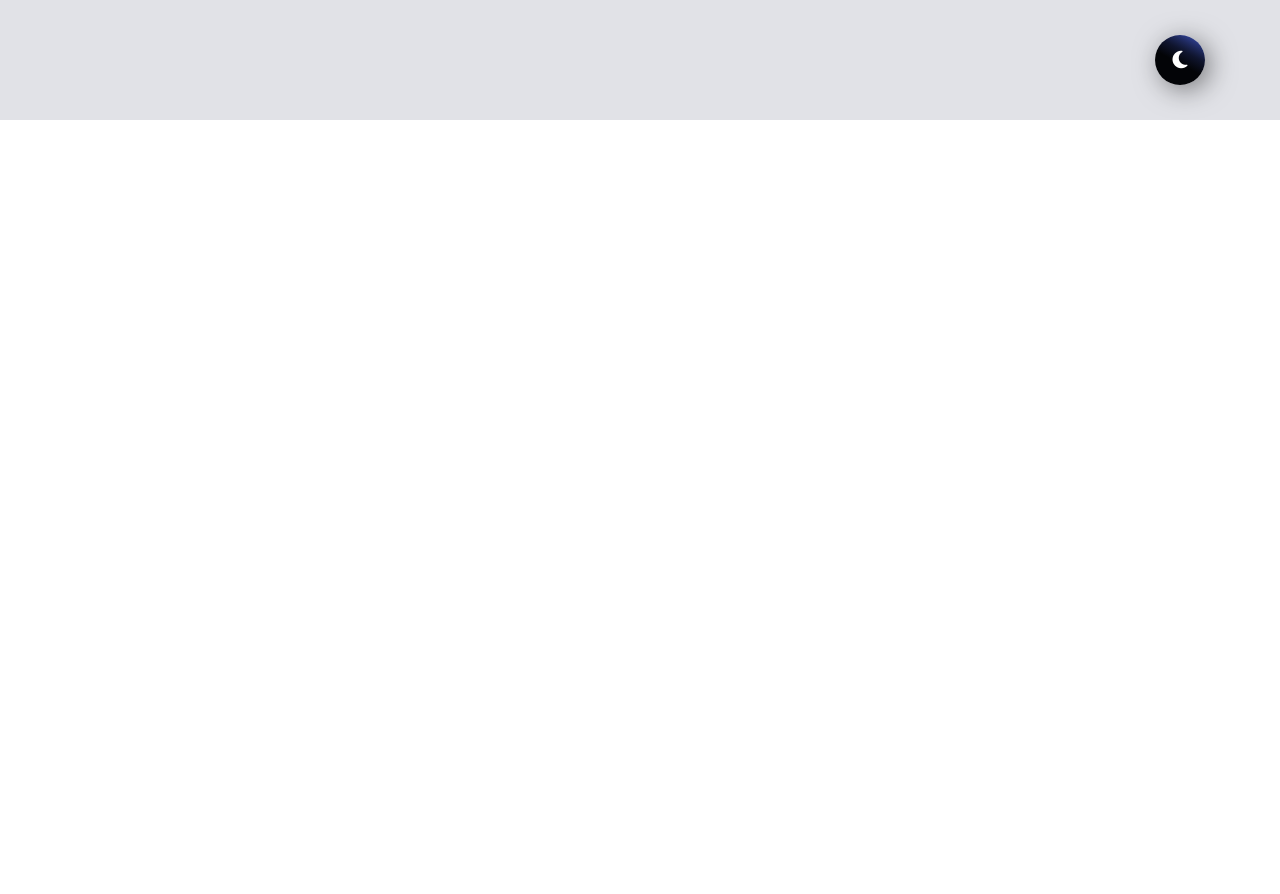
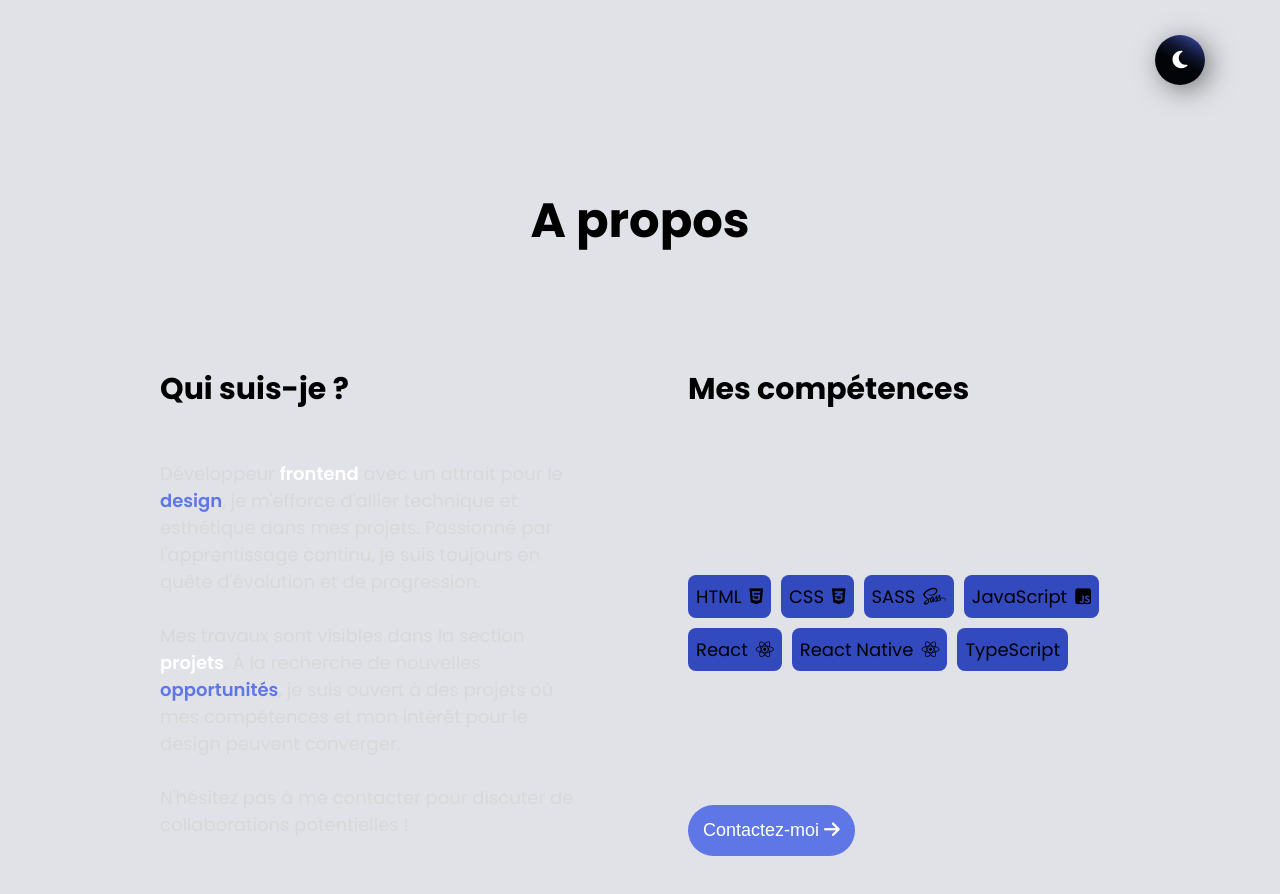
Before and after one commit to AlexDsv/Portfolio2, a React (Create React App) app: page / in a window 1280 px wide. Shown: the part 680-1574 px from the top of the page. Before the commit the page ends 800 px from the top, so only its background shows below. Built offline with nearby package versions, Linux system fonts and the light colour scheme.

Commit message:
about section done

```diff
--- a/src/App.js
+++ b/src/App.js
@@ -1,9 +1,10 @@
 import logo from "./logo.svg";
 import "./App.css";
-import Home from "./pages/Home";
 import NavBar from "./components/NavBar";
 import Sidebar from "./components/Sidebar";
 import { useState } from "react";
+import About from "./pages/About";
+import Home from "./pages/Home";
 
 function App() {
   const [darkMode, setDarkMode] = useState(false);
@@ -16,6 +17,7 @@ function App() {
       <NavBar />
       <Sidebar />
       <Home />
+      <About />
       <button
         onClick={toggleMode}
         className={
--- /dev/null
+++ b/src/pages/About.jsx
@@ -0,0 +1,63 @@
+import React from "react";
+import "../styles/pages/about.css";
+
+const About = () => {
+  return (
+    <div className="about">
+      <h2>A propos</h2>
+      <div className="about-content">
+        <div className="me">
+          <h3>Qui suis-je ?</h3>
+          <p>
+            Développeur <span className="white-span">frontend</span> avec un
+            attrait pour le <span className="blue-span">design</span>, je
+            m'efforce d'allier technique et esthétique dans mes projets.
+            Passionné par l'apprentissage continu, je suis toujours en quête
+            d'évolution et de progression. <br />
+            <br />
+            Mes travaux sont visibles dans la section
+            <span className="white-span"> projets</span>. À la recherche de
+            nouvelles <span className="blue-span">opportunités</span>, je suis
+            ouvert à des projets où mes compétences et mon intérêt pour le
+            design peuvent converger.
+            <br />
+            <br />
+            N'hésitez pas à me contacter pour discuter de collaborations
+            potentielles !
+          </p>
+        </div>
+        <div className="skills">
+          <h3>Mes compétences</h3>
+          <div className="skills-bubbles">
+            <div className="skill-bubble">
+              HTML <i class="fa-brands fa-html5"></i>
+            </div>
+            <div className="skill-bubble">
+              CSS <i class="fa-brands fa-css3-alt"></i>
+            </div>
+            <div className="skill-bubble">
+              SASS <i class="fa-brands fa-sass"></i>
+            </div>
+            <div className="skill-bubble">
+              JavaScript <i class="fa-brands fa-square-js"></i>
+            </div>
+            <div className="skill-bubble">
+              React <i class="fa-brands fa-react"></i>
+            </div>
+            <div className="skill-bubble">
+              React Native <i class="fa-brands fa-react"></i>
+            </div>
+            <div className="skill-bubble">TypeScript</div>
+          </div>
+          <div>
+            <button className="contact-btn">
+              Contactez-moi <i class="fa-solid fa-arrow-right"></i>
+            </button>
+          </div>
+        </div>
+      </div>
+    </div>
+  );
+};
+
+export default About;
--- /dev/null
+++ b/src/styles/pages/about.css
@@ -0,0 +1,78 @@
+.about {
+  height: 100vh;
+  background: transparent;
+  display: flex;
+  flex-direction: column;
+  justify-content: center;
+  align-items: center;
+}
+
+.about h2 {
+  margin: 0;
+  font-size: 48px;
+  margin-bottom: 80px;
+}
+
+.about-content {
+  display: flex;
+  width: 75%;
+  justify-content: space-between;
+}
+
+.about h3 {
+  font-size: 30px;
+}
+
+.about p {
+  font-size: 18px;
+  color: rgb(216, 216, 216);
+}
+
+.white-span {
+  color: white;
+  font-weight: 600;
+}
+
+.blue-span {
+  color: #5f76e7;
+  font-weight: 600;
+}
+
+.about .me {
+  display: flex;
+  flex-direction: column;
+  width: 45%;
+}
+
+.about .skills {
+  display: flex;
+  flex-direction: column;
+  width: 45%;
+  justify-content: space-between;
+}
+
+.about .skill-bubble {
+  display: flex;
+  justify-content: center;
+  align-items: center;
+  gap: 8px;
+  background: #324abd;
+  border-radius: 8px;
+  padding: 8px;
+  font-size: 18px;
+}
+
+.skills-bubbles {
+  display: flex;
+  flex-wrap: wrap;
+  gap: 10px;
+}
+
+.contact-btn {
+  border: none;
+  background: #5f76e7;
+  border-radius: 9999px;
+  color: white;
+  font-size: 18px;
+  padding: 15px;
+}
--- a/src/styles/pages/home.css
+++ b/src/styles/pages/home.css
@@ -21,7 +21,7 @@
     margin: 0;
 }
 .home-content{
-    width: 75%;
+    width: 65%;
     display: flex;
     justify-content: center;
     align-items: center;
```
